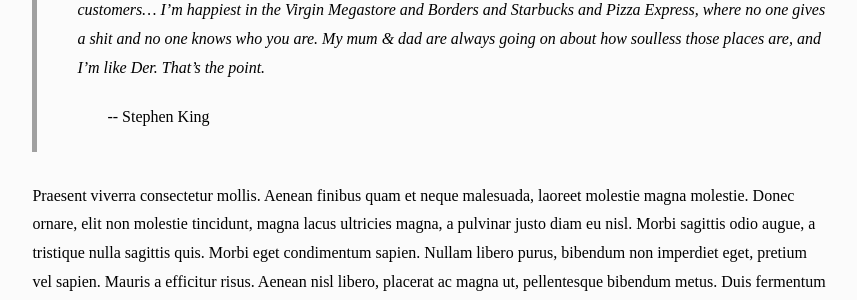
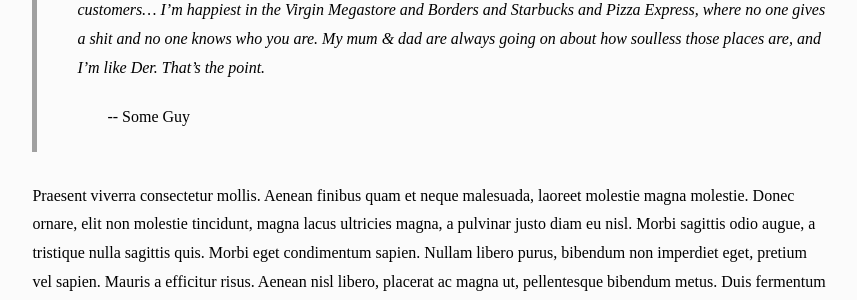
Before and after one commit to stephencz/old-stephencz-com, a Jekyll site: the page built from _posts/2019-03-17-formatting-test.md, in a window 1280 px wide and 900 px high, scrolled down 631 px. Shown: the part 152-452 px from the top of the window, without its empty margins (294-1151 px from the left). Built offline with Jekyll 4.4.1, drawn with Linux system fonts in a browser that asks for light colours; nearby versions of some CDN libraries; some web fonts are replaced.

```diff
--- a/_posts/2019-03-17-formatting-test.md
+++ b/_posts/2019-03-17-formatting-test.md
@@ -16,7 +16,7 @@ Cras non vestibulum quam. Nulla venenatis tempor porttitor. Aenean `interdum` au
 
 > People go on about places like Starbucks being unpersonal and all that, but what if that's what you want? I'd be lost if people like that got their way and there was nothing unpersonal in the world. I like to know that there are big places without windows where no one gives a shit. You need confidence to go into small places with regular customers... I'm happiest in the Virgin Megastore and Borders and Starbucks and Pizza Express, where no one gives a shit and no one knows who you are. My mum & dad are always going on about how soulless those places are, and I'm like Der. That's the point.
 >
-> <cite>Stephen King</cite>
+> <cite>Some Guy</cite>
 
 Praesent viverra consectetur mollis. Aenean finibus quam et neque malesuada, laoreet molestie magna molestie. Donec ornare, elit non molestie tincidunt, magna lacus ultricies magna, a pulvinar justo diam eu nisl. Morbi sagittis odio augue, a tristique nulla sagittis quis. Morbi eget condimentum sapien. Nullam libero purus, bibendum non imperdiet eget, pretium vel sapien. Mauris a efficitur risus. Aenean nisl libero, placerat ac magna ut, pellentesque bibendum metus. Duis fermentum iaculis libero, sodales pretium lectus mollis auctor. Phasellus ornare vitae tortor sed rutrum. Fusce condimentum sem vel tincidunt auctor. Sed dolor orci, hendrerit non lectus eget, gravida consectetur turpis. Sed congue tincidunt purus, eget consectetur augue pulvinar dignissim. Pellentesque placerat purus at ullamcorper dapibus. Curabitur et orci quam. Quisque in semper quam.
 
```
Also changed, not shown: history.md (deleted, +0 -4 lines), screenshot.png (added).
